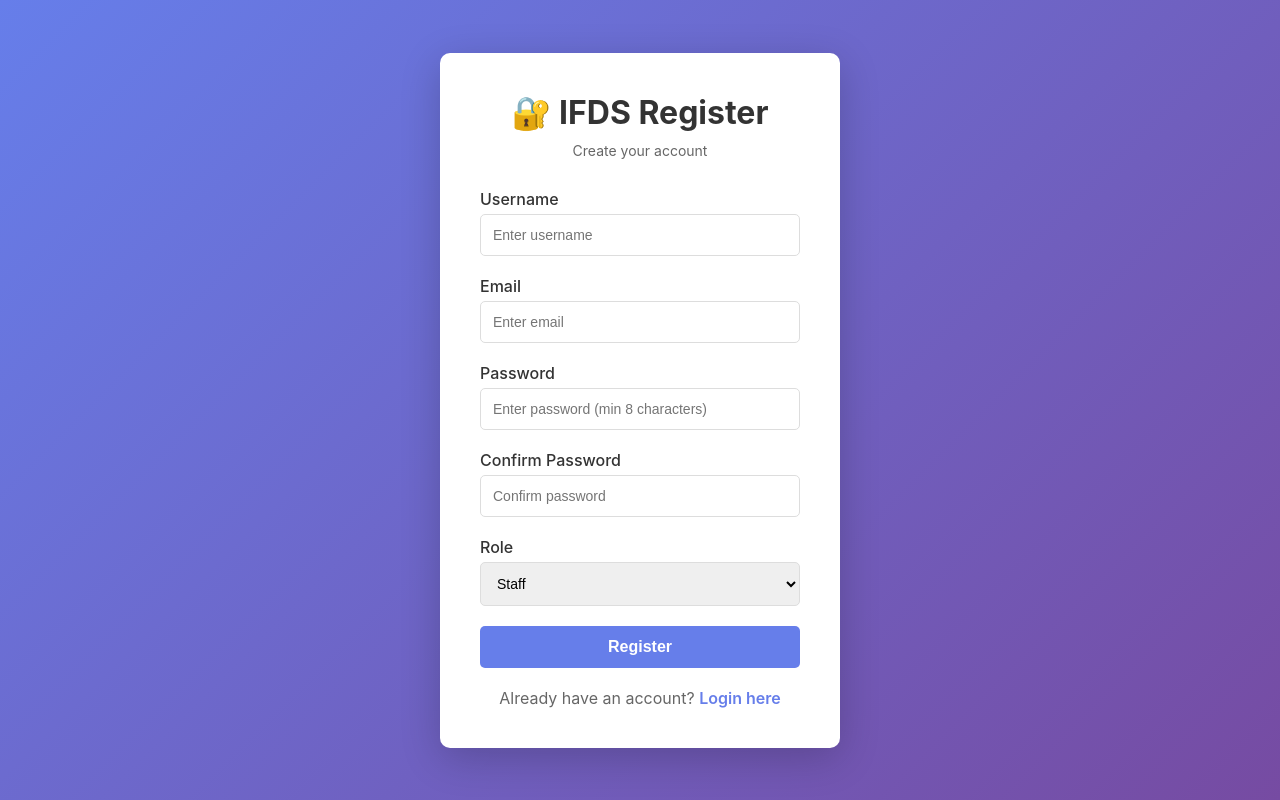
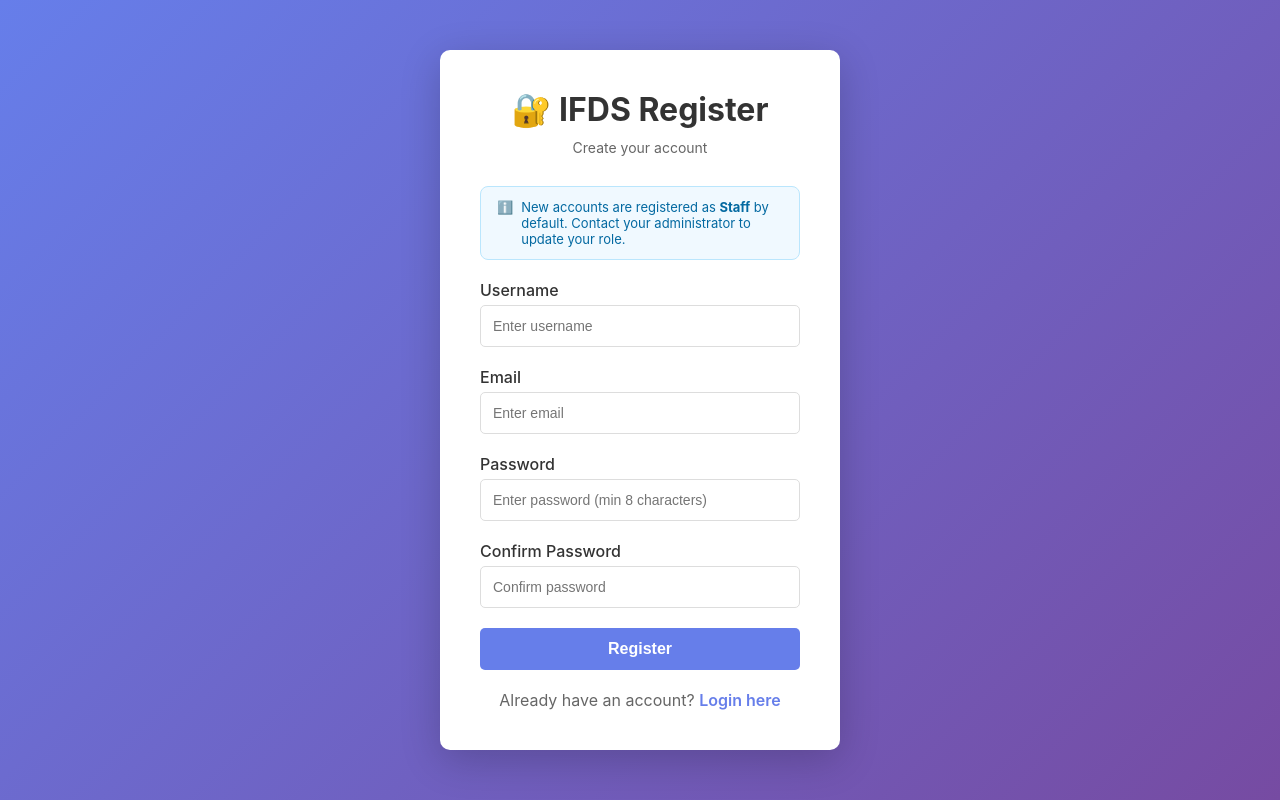
Before and after one commit to naddyy08/ifds-frontend, a React (Create React App) app: page /register in a window 1280 px wide. Built offline with nearby package versions, Linux system fonts and the light colour scheme; no server answers.

Commit message:
Updates register.js

```diff
--- a/src/pages/register.js
+++ b/src/pages/register.js
@@ -2,7 +2,7 @@
 import React, { useState } from 'react';
 import { useNavigate, Link } from 'react-router-dom';
 import { register } from '../services/api';
-import './login.css'; // Reuse login.css for styling
+import './login.css';
 
 function Register() {
   const [formData, setFormData] = useState({
@@ -10,7 +10,6 @@ function Register() {
     email: '',
     password: '',
     confirmPassword: '',
-    role: 'staff' // Default to staff, admin can be created via Postman
   });
   const [error, setError] = useState('');
   const [loading, setLoading] = useState(false);
@@ -20,13 +19,11 @@ function Register() {
     e.preventDefault();
     setError('');
 
-    // Validate passwords match
     if (formData.password !== formData.confirmPassword) {
       setError('Passwords do not match!');
       return;
     }
 
-    // Validate password strength
     if (formData.password.length < 8) {
       setError('Password must be at least 8 characters long!');
       return;
@@ -39,10 +36,10 @@ function Register() {
         username: formData.username,
         email: formData.email,
         password: formData.password,
-        role: formData.role
+        // ✅ Role is NOT sent from frontend — backend always assigns 'staff'
       });
 
-      alert('Registration successful! Please login.');
+      alert('Registration successful! Your account has been created as Staff. An administrator can update your role if needed.');
       navigate('/login');
     } catch (err) {
       setError(
@@ -61,15 +58,33 @@ function Register() {
 
         {error && <div className="error-message">{error}</div>}
 
+        {/* Info notice */}
+        <div style={{
+          backgroundColor: '#f0f9ff',
+          border: '1px solid #bae6fd',
+          borderRadius: '8px',
+          padding: '12px 16px',
+          marginBottom: '20px',
+          fontSize: '13px',
+          color: '#0369a1',
+          display: 'flex',
+          alignItems: 'flex-start',
+          gap: '8px',
+        }}>
+          <span>ℹ️</span>
+          <span>
+            New accounts are registered as <strong>Staff</strong> by default.
+            Contact your administrator to update your role.
+          </span>
+        </div>
+
         <form onSubmit={handleSubmit}>
           <div className="form-group">
             <label>Username</label>
             <input
               type="text"
               value={formData.username}
-              onChange={(e) =>
-                setFormData({ ...formData, username: e.target.value })
-              }
+              onChange={(e) => setFormData({ ...formData, username: e.target.value })}
               required
               placeholder="Enter username"
               minLength="3"
@@ -81,9 +96,7 @@ function Register() {
             <input
               type="email"
               value={formData.email}
-              onChange={(e) =>
-                setFormData({ ...formData, email: e.target.value })
-              }
+              onChange={(e) => setFormData({ ...formData, email: e.target.value })}
               required
               placeholder="Enter email"
             />
@@ -94,9 +107,7 @@ function Register() {
             <input
               type="password"
               value={formData.password}
-              onChange={(e) =>
-                setFormData({ ...formData, password: e.target.value })
-              }
+              onChange={(e) => setFormData({ ...formData, password: e.target.value })}
               required
               placeholder="Enter password (min 8 characters)"
               minLength="8"
@@ -108,34 +119,14 @@ function Register() {
             <input
               type="password"
               value={formData.confirmPassword}
-              onChange={(e) =>
-                setFormData({ ...formData, confirmPassword: e.target.value })
-              }
+              onChange={(e) => setFormData({ ...formData, confirmPassword: e.target.value })}
               required
               placeholder="Confirm password"
             />
           </div>
 
-          <div className="form-group">
-            <label>Role</label>
-            <select
-              value={formData.role}
-              onChange={(e) =>
-                setFormData({ ...formData, role: e.target.value })
-              }
-              style={{
-                width: '100%',
-                padding: '12px',
-                border: '1px solid #ddd',
-                borderRadius: '5px',
-                fontSize: '14px'
-              }}
-            >
-              <option value="staff">Staff</option>
-              <option value="manager">Manager</option>
-              <option value="admin">Admin</option>
-            </select>
-          </div>
+          {/* ✅ Role field removed — no longer shown to user */}
+          {/* Role is always 'staff', set by backend */}
 
           <button type="submit" disabled={loading} className="login-button">
             {loading ? 'Registering...' : 'Register'}
```
